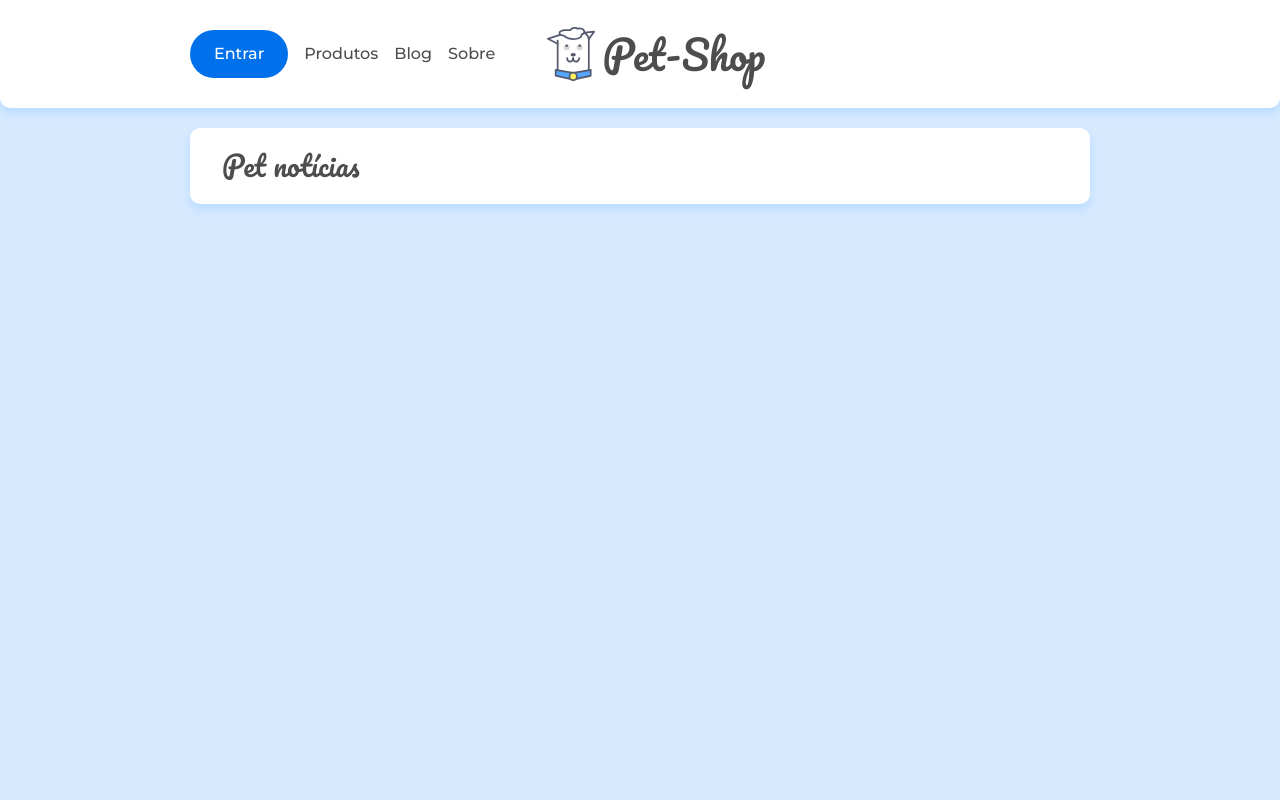
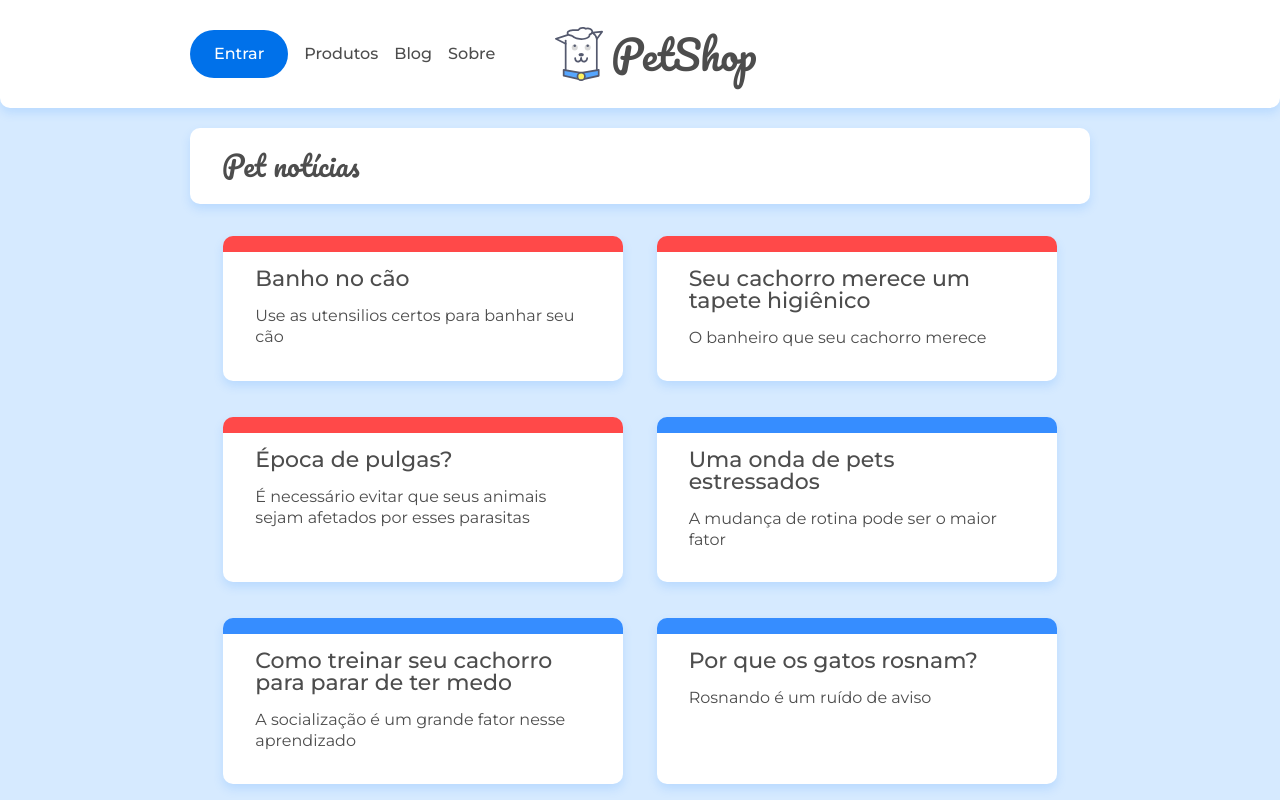
Before and after one commit to ElJohnnie/react-router, a React (Create React App) app: page / in a window 1280 px wide. Shown: the top 800 px of the page. Built offline with nearby package versions, Linux system fonts and the light colour scheme; data requests are answered from the project's data file.

Commit message:
correções

```diff
--- a/package.json
+++ b/package.json
@@ -6,11 +6,11 @@
     "@testing-library/jest-dom": "^5.11.4",
     "@testing-library/react": "^11.1.0",
     "@testing-library/user-event": "^12.1.10",
-    "axios": "^0.21.0",
+    "axios": "^0.21.1",
     "json-server": "^0.16.3",
     "react": "^17.0.1",
     "react-dom": "^17.0.1",
-    "react-router-dom": "^5.3.0",
+    "react-router-dom": "^5.2.0",
     "react-scripts": "4.0.1",
     "web-vitals": "^0.2.4"
   },
--- a/src/App.jsx
+++ b/src/App.jsx
@@ -1,30 +1,29 @@
-import React from 'react';
-import { BrowserRouter as Router, Route, Switch } from 'react-router-dom';
-import './assets/css/base/base.css';
-import Home from './paginas/Home';
-import Sobre from './paginas/Sobre';
-import Pagina404 from './paginas/Pagina404';
-import Cabecalho from './components/Cabecalho';
+import React from 'react'
+import './assets/css/base/base.css'
+import { BrowserRouter as Router, Route, Switch } from 'react-router-dom'
+
+import Home from './paginas/Home'
+import Sobre from './paginas/Sobre'
+import Pagina404 from './paginas/Pagina404'
+import Cabecalho from './components/Cabecalho'
 
 function App() {
 
   return (
-  <>
     <Router>
-      <Cabecalho></Cabecalho>
+      <Cabecalho />
       <Switch>
-        <Route exact path="/">
-          <Home></Home>
+        <Route exact path='/'>
+          <Home />
         </Route>
-        <Route path="/sobre">
-          <Sobre></Sobre>
+        <Route path='/sobre'>
+          <Sobre />
         </Route>
         <Route>
-          <Pagina404></Pagina404>
+          <Pagina404 />
         </Route>
       </Switch>
     </Router>
-  </>
   )
 }
 
--- a/src/api/api.js
+++ b/src/api/api.js
@@ -1,10 +1,11 @@
-import Axios from "axios";
+import axios from 'axios'
 
-export const api = Axios.create({
-    baseURL:"http://localhost:5000"
+
+export const api = axios.create({
+  baseURL: 'http://localhost:5000'
 })
 
-export const Busca = async (url, setDado) =>{
-    const resposta = await api.get(url);
-    setDado(resposta.data);
+export const busca = async(url, setDado) => {
+  const reposta = await api.get(url)
+  setDado(reposta.data)
 }
--- a/src/components/Cabecalho.jsx
+++ b/src/components/Cabecalho.jsx
@@ -1,40 +1,35 @@
-import React from 'react';
-import Imagem from '../assets/img/doguito.svg';
-import '../assets/css/componentes/cabecalho.css';
-import { Link } from 'react-router-dom';
+import React from 'react'
+import { Link } from 'react-router-dom'
+import imagem from '../assets/img/doguito.svg'
+import '../assets/css/componentes/cabecalho.css'
+
 const Cabecalho = () => {
   return(
     <header className="cabecalho container">
-            <div className="menu-hamburguer">
-                <span className="menu-hamburguer__icone"></span>
+      <div className="menu-hamburger">
+        <span className="menu-hamburger__icone">
+        </span>
       </div>
-            <div className="cabecalho--container">
-                <a href="/" className="flex flex--centro">
-                    <img className="cabecalho__logo" src={Imagem} alt="Logo doguito" />
-                    <h1 className="cabecalho__titulo">Pet-Shop</h1>
-                </a>
+      <div className="cabecalho-container">
+        <Link to="/" className="flex flex--centro">
+          <img className="cabecalho__logo" src={imagem} alt="Logo Doguito"/>
+          <h1 className="cabecalho__titulo">PetShop</h1>
+        </Link>
       </div>
+
       <nav className="menu-cabecalho">
         <ul className="menu-itens">
-                    <li>
-                        <Link className="menu-item menu-item--entrar" to="#">Entrar</Link>
-                    </li>
-                    <li>
-                        <Link className="menu-item" to="#">Produtos</Link>
-                    </li>
-                    <li>
-                        <Link className="menu-item" to="/">Blog</Link>
-                    </li>
-                    <li>
-                        <Link className="menu-item" to="/sobre">Sobre</Link>
-                    </li>
+          <li><Link to="#" className="menu-item menu-item--entrar">Entrar</Link></li>
+          <li><Link to="#" className="menu-item">Produtos</Link></li>
+          <li><Link to="/" className="menu-item">Blog</Link></li>
+          <li><Link to="/sobre" className="menu-item">Sobre</Link></li>
         </ul>
+
       </nav>
-            <div className="menu-cabecalho-background">
-
-            </div>
+      <div className="menu-cabecalho-background"></div>
     </header>
-    );
+  )
 }
 
-export default Cabecalho;
+
+export default Cabecalho
--- a/src/components/ListaPost.jsx
+++ b/src/components/ListaPost.jsx
@@ -1,30 +1,33 @@
-import React, {useEffect, useState} from 'react';
-import { Link } from 'react-router-dom';
-import { Busca } from '../api/api';
+import React, { useState, useEffect } from 'react'
+import { Link } from 'react-router-dom'
+import { busca } from '../api/api'
 
-const ListaPost = ({url}) =>{
-const [posts, setPosts] = useState([]);
-useEffect(()=>{
-    Busca(url, setPosts);
+
+
+const ListaPost = ( { url } ) => {
+
+const [posts, setPosts] = useState([])
+
+useEffect(() => {
+  busca(url, setPosts)
 }, [])
+
   return(
     <section className="posts container">
       {
-                posts.map((post) => {
-                    <Link className={`cartao-post cartao-post--${post.categoria}`}>
+       posts.map((post)=> (
+         <Link className={`cartao-post cartao-post--${post.categoria}`} to={`/posts/${post.id}`}>
            <article key={post.id}>
-                            <h3 className="cartao-post--titulo">
+              <h3 className="cartao-post__titulo">
                 {post.title}
               </h3>
-                            <p className="cartao-post__meta">
-                                {post.metadescription}
-                            </p>
+              <p className="cartao-post__meta">{post.metadescription}</p>
            </article>
          </Link>
-                })
+       ))
       }
     </section>
-    );
+  )
 }
 
-export default ListaPost;
+export default ListaPost
--- a/src/paginas/Home.jsx
+++ b/src/paginas/Home.jsx
@@ -1,15 +1,16 @@
-import React, { useState } from 'react'
+import React from 'react'
 import ListaPost from '../components/ListaPost'
 
 const Home = () => {
+
   return (
     <main>
       <div className="container">
         <h2 className="titulo-pagina">Pet notícias</h2>
       </div>
-      <ListaPost url={'/posts'}/>
+      <ListaPost url={'/posts'} />
+    </main>
 
-    </main>
   )
 }
 
--- a/src/paginas/Pagina404.jsx
+++ b/src/paginas/Pagina404.jsx
@@ -1,14 +1,16 @@
-import React from 'react';
-import Imagem from '../assets/img/doguito404.svg';
-import '../assets/css/404.css';
+import React from 'react'
+import imagem from '../assets/img/doguito404.svg'
+import '../assets/css/404.css'
 
-const Pagina404 = () =>{
-    return(
-        <main className="container flex flex--centro flex--coluna">
-            <img className="doguito-imagem" src={Imagem}></img>
-            <p className="naoencontrado-texto">Ooops, esta página não existe.</p>
-        </main>
-    );
+const Pagina404 = () => {
+  return (
+    <main className="container flex flex--centro flex--coluna" >
+      <img className="doguito-imagem" src={imagem} alt="ilustração doguito"/>
+      <p className="naoencontrado-texto">
+        Ops, Essa página não existe!
+      </p>
+    </main>
+  )
 }
 
-export default Pagina404;
+export default Pagina404
```
Also changed, not shown: 2 other files (tests, documents, lock files or other folders). Lines whose indentation alone changed are shown as unchanged.
